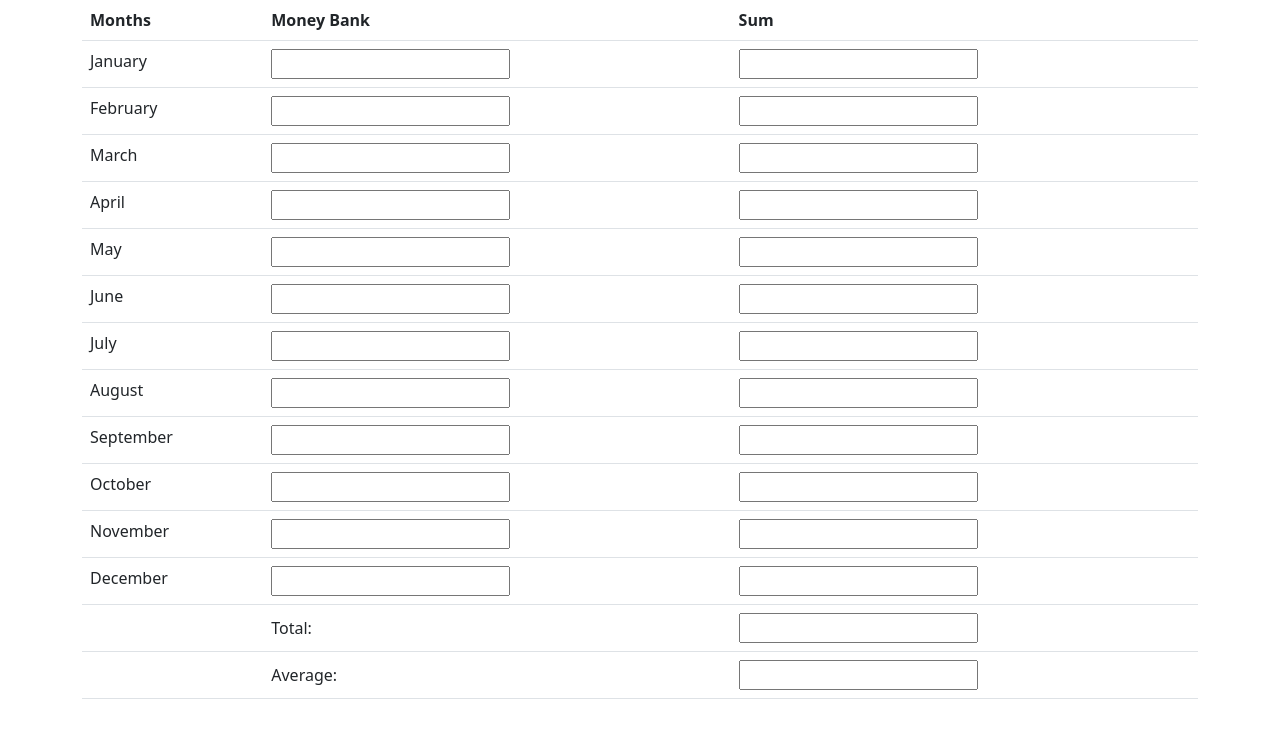
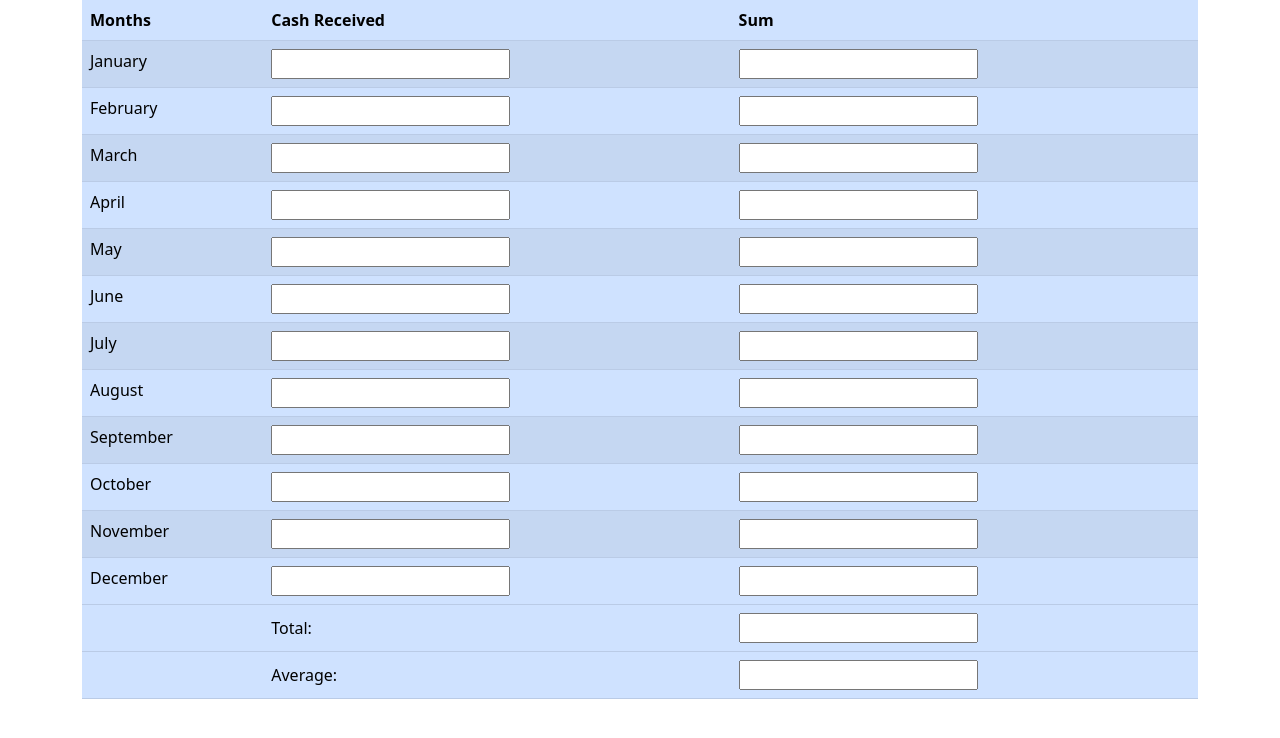
Before and after one commit to chinedugabriel/Book_Keeping, a plain HTML site: page index.html in a window 1280 px wide. Drawn offline with nearby package versions, Linux system fonts and the light colour scheme.

Commit message:
added some bootstrap classes for the table

```diff
--- a/index.html
+++ b/index.html
@@ -11,11 +11,11 @@
             <div class="container">
                 <div class="row">
                     <div class="col-md-12">
-                        <table class="table .table-hover ">
+                        <table class="table table-primary table-striped ">
                             <thead>
                                 <th>Months</th>
                                 <th>
-                                    Money Bank
+                                    Cash Received
                                 </th>
                                 <th>
                                     Sum
```
